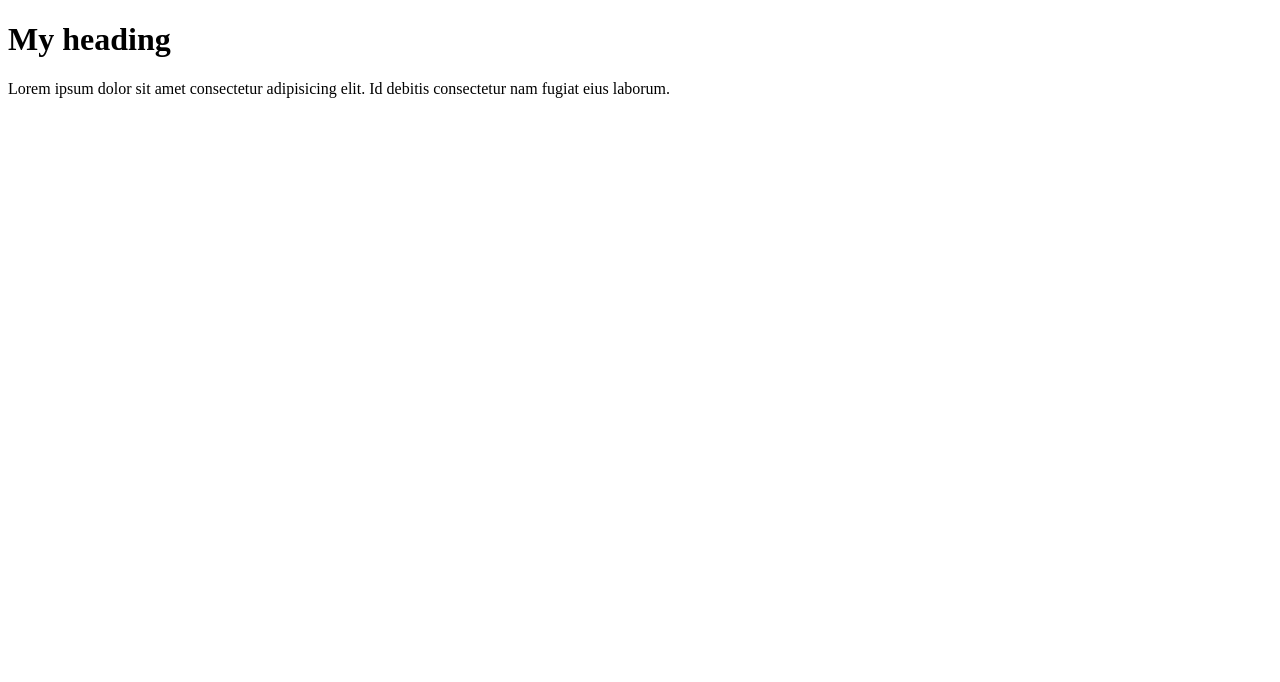
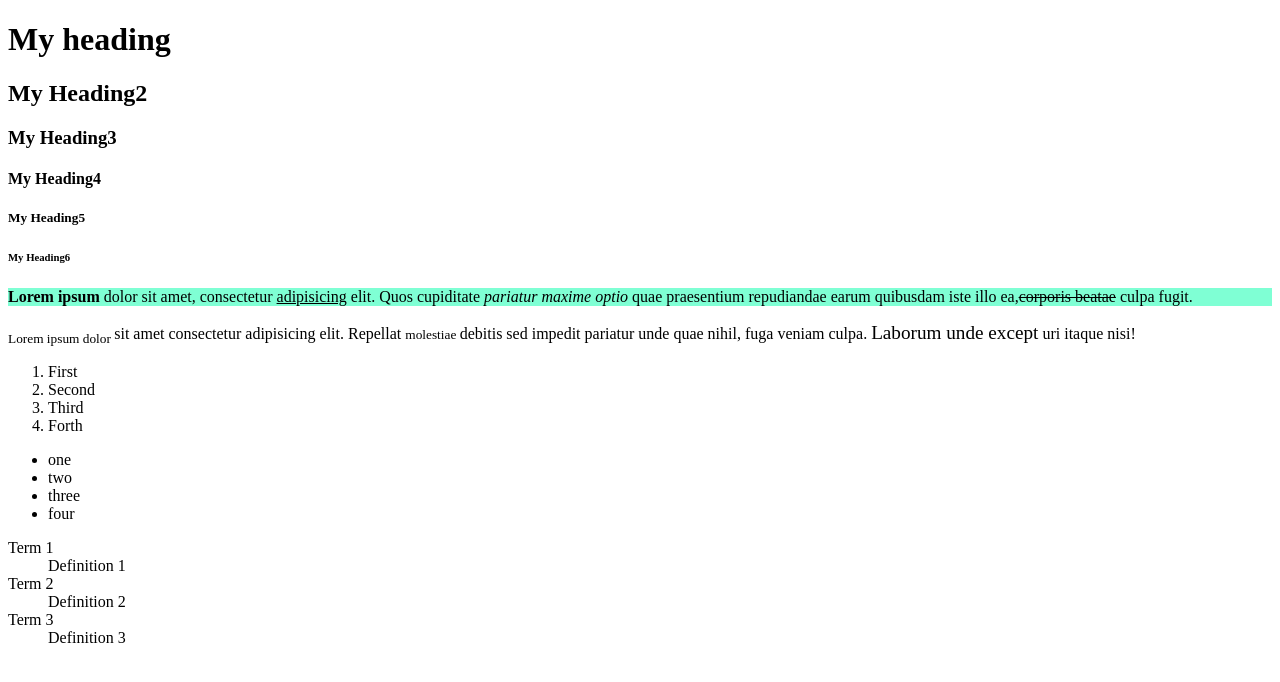
Before and after one commit to Shruti-666/FSRNL, a plain HTML site: page HTML-CSS/index.html in a window 1280 px wide. Drawn offline with Linux system fonts and the light colour scheme.

Commit message:
brushing up on basic

```diff
--- a/HTML-CSS/index.html
+++ b/HTML-CSS/index.html
@@ -6,14 +6,57 @@
     <meta charset="UTF-8" />
     <!--specify the character encoding --us wide range of  character/language-->
     <meta name="viewport" content="width=device-width, initial-scale=1.0" />
+    <!--width of the screen will always be width of the device-->
+    <meta name="author" content="Shruti Vats" />
     <title>HTML & CSS</title>
   </head>
   <body>
+    <!--Heading-->
     <h1>My heading</h1>
-    <p>
-      Lorem ipsum dolor sit amet consectetur adipisicing elit. Id debitis
-      consectetur nam fugiat eius laborum.
+    <h2>My Heading2</h2>
+    <h3>My Heading3</h3>
+    <h4>My Heading4</h4>
+    <h5>My Heading5</h5>
+    <h6>My Heading6</h6>
+
+    <!-- Paragraph -->
+    <p style="background-color: aquamarine">
+      <b>Lorem ipsum</b> dolor sit amet, consectetur <u>adipisicing</u> elit.
+      Quos cupiditate <i>pariatur maxime optio</i> quae praesentium repudiandae
+      earum quibusdam iste illo ea,<s>corporis beatae</s> culpa fugit.
     </p>
+
+    <span style="background-color: aquamarine"></span>
+      <sub> Lorem ipsum dolor </sub>sit amet consectetur adipisicing elit.
+      Repellat <small> molestiae </small>debitis sed impedit pariatur unde quae nihil, fuga
+      veniam culpa. <big> Laborum unde except</big> uri itaque nisi!</span
+    >
+
+    <!-- Ordered List -->
+    <ol>
+      <li>First</li>
+      <li>Second</li>
+      <li>Third</li>
+      <li>Forth</li>
+    </ol>
+
+    <!-- Unordered List -->
+    <ul>
+      <li>one</li>
+      <li>two</li>
+      <li>three</li>
+      <li>four</li>
+    </ul>
+
+    <!-- Definition Lits -->
+    <dl>
+      <dt>Term 1</dt>
+      <dd>Definition 1</dd>
+      <dt>Term 2</dt>
+      <dd>Definition 2</dd>
+      <dt>Term 3</dt>
+      <dd>Definition 3</dd>
+    </dl>
   </body>
 </html>
 
```
